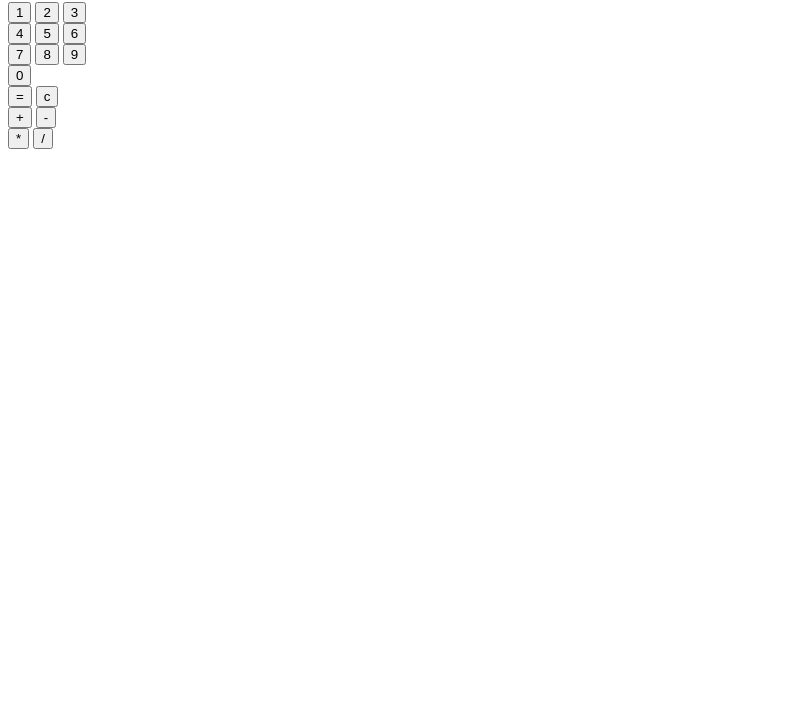
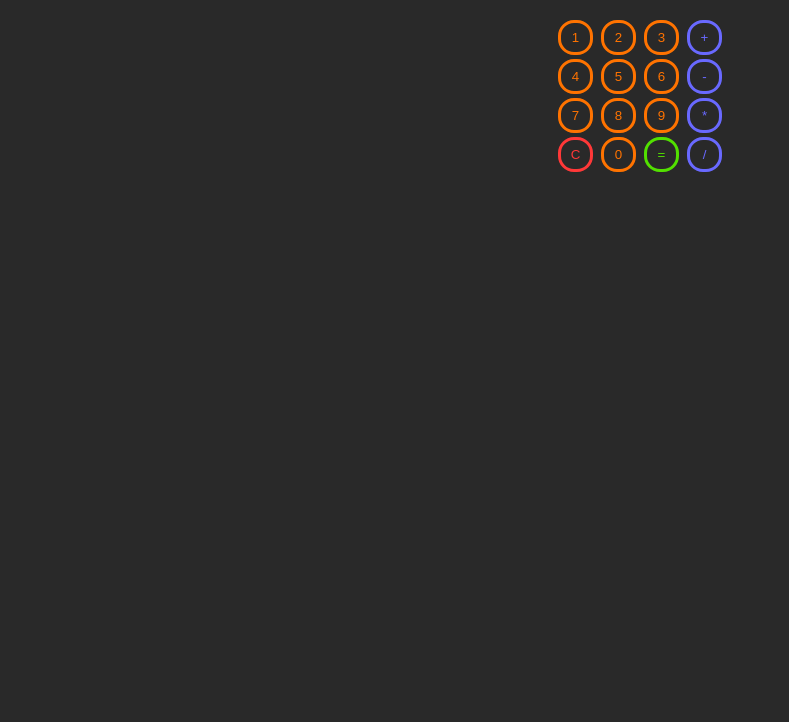
Before and after one commit to od-8/Calculator, a plain HTML site: page index.html in a window 1280 px wide. Shown: the part 78-800 px from the top of the page, without its empty margins (0-789 px from the left). Drawn offline with Linux system fonts and the light colour scheme.

Commit message:
feat: Finished Styling of site

```diff
--- a/index.html
+++ b/index.html
@@ -10,40 +10,32 @@
 <body>
     <h1>Calculator</h1>
     <div id="display"></div>
-
+    <div id="calculator">
         <div class="number">
             <div class="first-set">
                 <button id="one">1</button>
                 <button id="two">2</button>
                 <button id="three">3</button>
             </div>
-
             <div class="second-set">
                 <button id="four">4</button>
                 <button id="five">5</button>
                 <button id="six">6</button>
             </div>
-
             <div class="third-set">
                 <button id="seven">7</button>
                 <button id="eight">8</button>
                 <button id="nine">9</button>
             </div>
             <div class="fourth-set">
+                <button id="clear">C</button>
                 <button id="zero">0</button>
+                <button id="equal">=</button>
             </div>
         </div>
-
         <div class="actions">
-        <div class="sub-container">
-            <button id="equal">=</button>
-            <button id="clear">c</button>
-        </div>
-        <div class="sub-container">
             <button id="add">+</button>
             <button id="subtract">-</button>
-        </div>
-        <div class="sub-container">
             <button id="multiply">*</button>
             <button id="divide">/</button>
         </div>
--- a/script.js
+++ b/script.js
@@ -56,7 +56,7 @@ function validExpression() {
 
     console.log(newNum(total))
 
-    display.textContent = validSymbols(exp) == true ? newNum(total) : ""
+    display.textContent = validSymbols(exp) == true ? newNum(total) : "";
 }
 
 // Checks if the expression contains only one +, *, / symbol
@@ -84,6 +84,6 @@ function calculateTotal(firstNum, symbol, secondNum) {
 }
 
 function newNum(number) {
-    num = number % 1 == 0 ? number : number.toFixed();
+    num = number % 1 == 0 ? number : number.toFixed(1);
     return num;
 }
--- a/styles.css
+++ b/styles.css
@@ -1,23 +1,84 @@
-/* .actions {
+body {
+    background-color: rgb(41, 41, 41);
     display: flex;
     flex-direction: column;
-    gap: 8px;
+    align-items: center;
 }
 
-.sub-container {
+h1 {
+    color: rgb(255, 115, 0);
+    font-family: 'Courier New', Courier, monospace;
+}
+
+#calculator {
     display: flex;
-    justify-content: center;
+    padding: 8px;
+}
+
+.number,
+.actions {
+    display: flex;
+    flex-direction: column;
 }
 
 button {
-    border-radius: 25px;
-    padding: 8px 12px;
-    margin: 4px;
-} */
+    width: 35px;
+    height: 35px;
+    margin: 2px;
+    border-radius: 16px;
+    background-color: rgb(41, 41, 41);
+    color: rgb(255, 115, 0);
+    border: solid rgb(255, 115, 0);
+}
 
-#result {
-    background-color: aqua;
-    text-align: center;
-    width: 200px;
-    height: 75px;
+button:hover {
+    background-color: rgb(255, 115, 0);
+    color: rgb(41, 41, 41);
+    border: solid rgb(41, 41, 41);
 }
+
+.actions {
+    margin-left: 4px;
+}
+
+.actions button {
+    background-color: rgb(41, 41, 41);
+    color: rgb(105, 105, 255);
+    border: solid rgb(105, 105, 255);
+}
+
+.actions button:hover {
+    background-color: rgb(105, 105, 255);
+    color: rgb(41, 41, 41);
+    border: solid rgb(41, 41, 41);
+}
+
+#clear {
+    background-color: rgb(41, 41, 41);
+    color: rgb(255, 56, 56);
+    border: solid rgb(255, 56, 56);
+}
+
+#clear:hover {
+    background-color: rgb(255, 56, 56);
+    color: rgb(41, 41, 41);
+    border: solid rgb(41, 41, 41);
+}
+
+#equal {
+    background-color: rgb(41, 41, 41);
+    color: rgb(82, 224, 0);
+    border: solid rgb(82, 224, 0);
+}
+
+#equal:hover {
+    background-color: rgb(82, 224, 0);
+    color: rgb(41, 41, 41);
+    border: solid rgb(41, 41, 41);
+}
+
+#display {
+    font-family: 'Courier New', Courier, monospace;
+    color: rgb(82, 224, 0);
+    font-weight: 800;
+}
```
Lines whose indentation alone changed are shown as unchanged.
